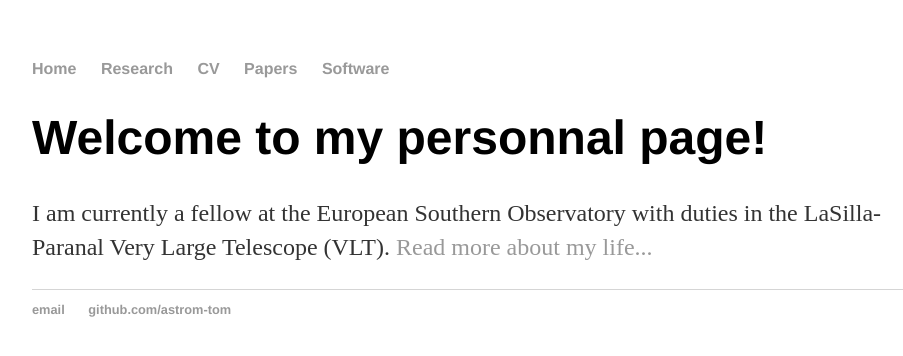
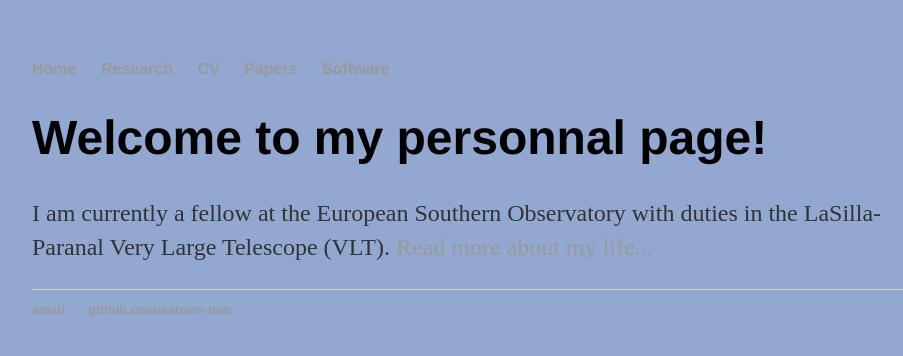
Before and after one commit to astrom-tom/astrom-tom.github.io, a Jekyll site: the page built from index.html, in a window 1280 px wide. Shown: the top 356 px of the page, without its empty margins (160-1063 px from the left). Built offline with Jekyll 4.4.1, drawn with Linux system fonts in a browser that asks for light colours.

Commit message:
Update default.html

```diff
--- a/_layouts/default.html
+++ b/_layouts/default.html
@@ -1,4 +1,7 @@
 <!DOCTYPE html>
+<style>
+body {  background-color: #92a8d1;}
+</style>
 	<html>
 		<head>
 			<title>{{ page.title }}</title>
```
